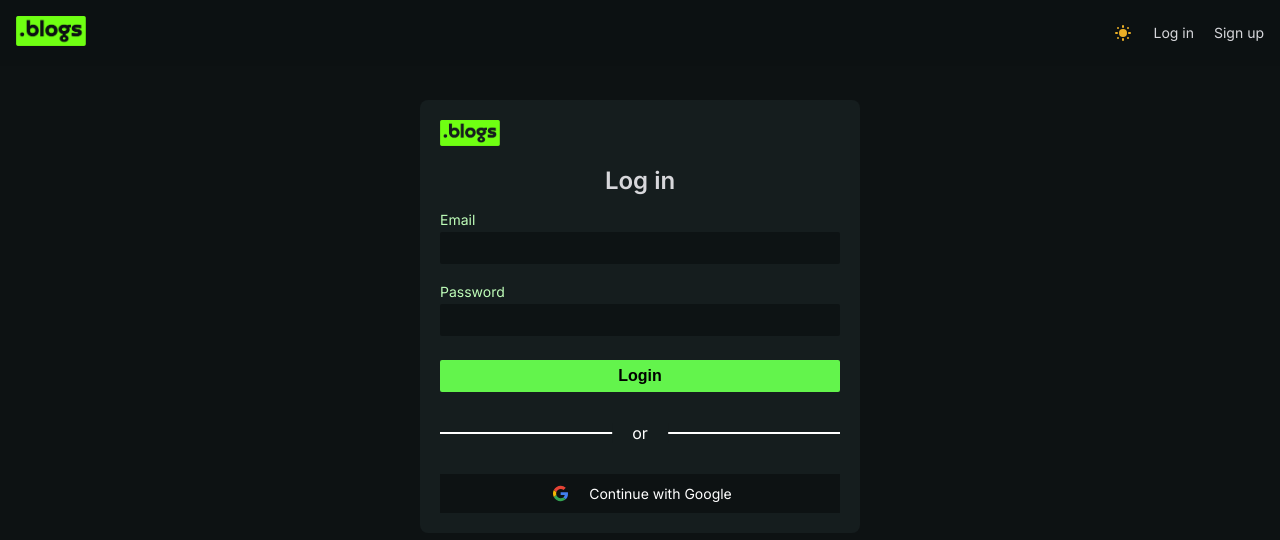
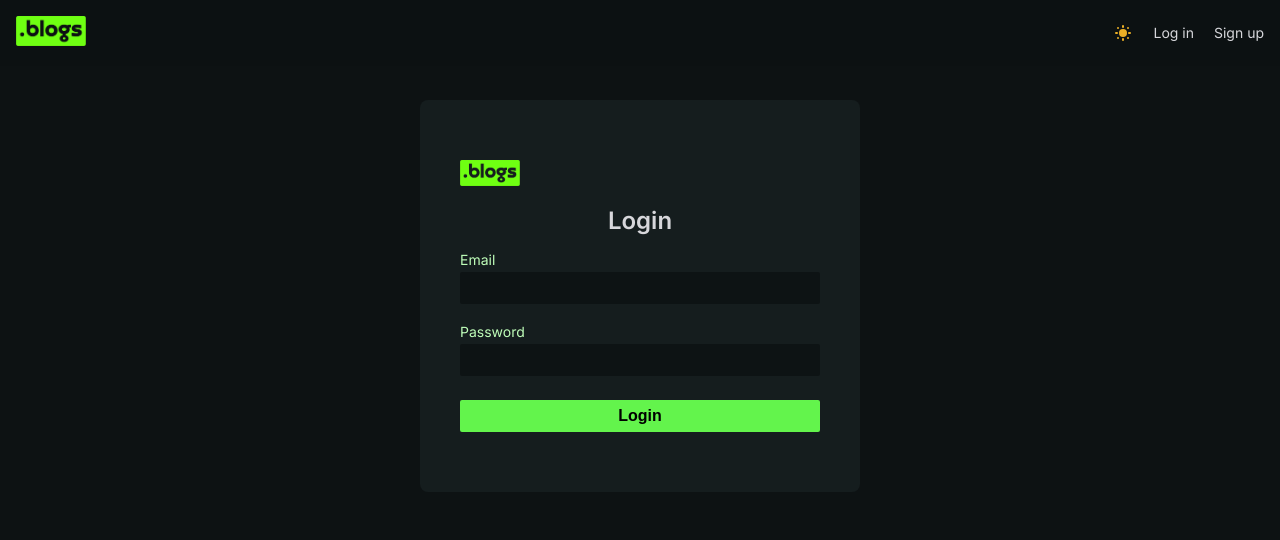
Before and after one commit to shyamtala003/blogging-site, a React (Vite) app in the folder client/: page /login in a window 1280 px wide. Shown: the top 540 px of the page. Built offline with nearby package versions, Linux system fonts and the light colour scheme.

Commit message:
remove oauth btn and add login-conn-backend

```diff
--- a/client/src/App.css
+++ b/client/src/App.css
@@ -341,7 +341,7 @@ section.blog_container {
 
 .login,
 .register {
-  padding: 20px;
+  padding: 60px 40px;
   max-width: 440px;
   width: 90%;
   margin: 0 auto;
--- a/client/src/pages/Login.jsx
+++ b/client/src/pages/Login.jsx
@@ -1,16 +1,65 @@
-import React from "react";
+import { useContext, useState } from "react";
 import logo from "../assets/Screenshot__112_-removebg-preview.png";
 import googleLogo from "../assets/google.svg";
+import Axios from "axios";
+import { useNavigate } from "react-router-dom";
+// toast message context
+import toastMessageContext from "../context/ToastContext";
 
 const Login = () => {
+  // toastmessage context
+  let { setToastMessage } = useContext(toastMessageContext);
+
+  let navigate = useNavigate();
+
+  const [email, setEmail] = useState("");
+  const [password, setPassword] = useState("");
+  const [loading, setLoading] = useState(false);
+
+  async function loginUser(e) {
+    e.preventDefault();
+    setLoading(true);
+    try {
+      let url = import.meta.env.VITE_API_URL;
+      let response = await Axios.post(`${url}/login`, {
+        email: String(email).toLowerCase(),
+        password: password,
+      });
+
+      setEmail("");
+      setPassword("");
+      setLoading(false);
+      navigate("/");
+    } catch (error) {
+      if (error.response.data.success === false) {
+        setLoading(false);
+        setToastMessage({
+          type: "error",
+          message: error.response.data.message,
+        });
+      }
+    }
+  }
+
   return (
-    <div className="login">
+    <div className="register">
       <img src={logo} alt="" className="form_logo" />
-      <h1 className="form_heading">Log in</h1>
-      <form method="post" className="form">
+      <h1 className="form_heading">Login</h1>
+      <form className="form" onSubmit={loginUser}>
         <div className="input_group">
           <label htmlFor="email">Email</label>
-          <input type="email" className="input_box" name="email" id="email" />
+          <input
+            type="email"
+            className="input_box"
+            name="email"
+            id="email"
+            required
+            value={email}
+            onChange={(e) => {
+              setEmail(e.target.value);
+            }}
+            disabled={loading ? true : false}
+          />
         </div>
         <div className="input_group">
           <label htmlFor="password">Password</label>
@@ -19,18 +68,40 @@ const Login = () => {
             className="input_box"
             name="password"
             id="password"
+            required
+            value={password}
+            onChange={(e) => {
+              setPassword(e.target.value);
+            }}
+            disabled={loading ? true : false}
           />
         </div>
-        <button type="submit" className="login_btn">
-          Login
-        </button>
-        <div className="external_login_divider">
+        {loading ? (
+          <button
+            disabled={true}
+            style={{ cursor: "no-drop" }}
+            className="register_btn"
+          >
+            <div className="lds-ring">
+              <div></div>
+              <div></div>
+              <div></div>
+              <div></div>
+            </div>
+          </button>
+        ) : (
+          <button type="submit" className="login_btn">
+            Login
+          </button>
+        )}
+
+        {/* <div className="external_login_divider">
           <span className="external_login_divider_text">or</span>
         </div>
         <a href="/" className="external_btn">
           <img src={googleLogo} alt="" />
           <span>Continue with Google</span>
-        </a>
+        </a> */}
       </form>
     </div>
   );
--- a/client/src/pages/Register.jsx
+++ b/client/src/pages/Register.jsx
@@ -2,6 +2,7 @@ import { useContext, useState } from "react";
 import logo from "../assets/Screenshot__112_-removebg-preview.png";
 import googleLogo from "../assets/google.svg";
 import Axios from "axios";
+import { useNavigate } from "react-router-dom";
 
 // toast message context
 import toastMessageContext from "../context/ToastContext";
@@ -9,6 +10,8 @@ import toastMessageContext from "../context/ToastContext";
 const Register = () => {
   // toastmessage context
   let { setToastMessage } = useContext(toastMessageContext);
+
+  let navigate = useNavigate();
 
   const [userName, setUserName] = useState("");
   const [email, setEmail] = useState("");
@@ -30,6 +33,7 @@ const Register = () => {
       setEmail("");
       setPassword("");
       setLoading(false);
+      navigate("/");
     } catch (error) {
       if (error.response.data.success === false) {
         setLoading(false);
@@ -110,13 +114,13 @@ const Register = () => {
           </button>
         )}
 
-        <div className="external_login_divider">
+        {/* <div className="external_login_divider">
           <span className="external_login_divider_text">or</span>
         </div>
         <a href="/" className="external_btn">
           <img src={googleLogo} alt="" />
           <span>Continue with Google</span>
-        </a>
+        </a> */}
       </form>
     </div>
   );
```
